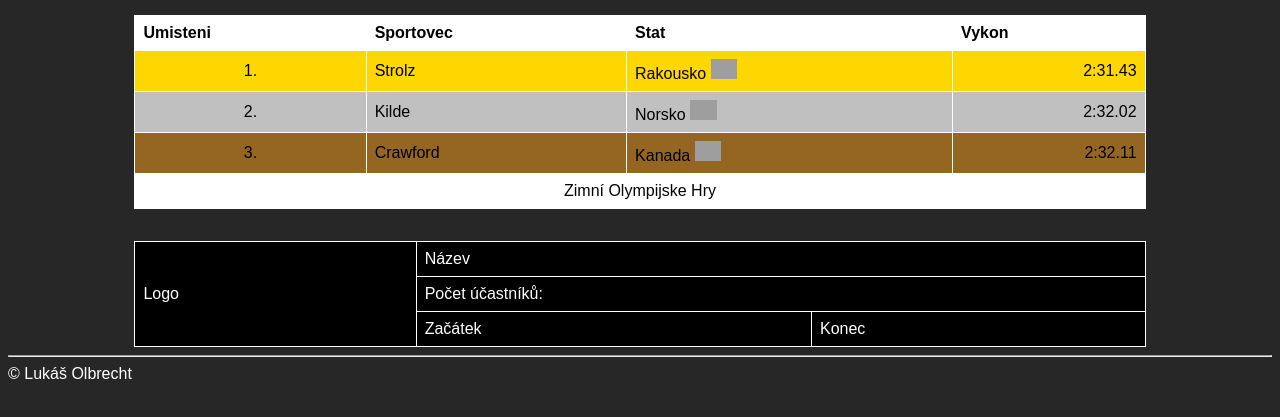
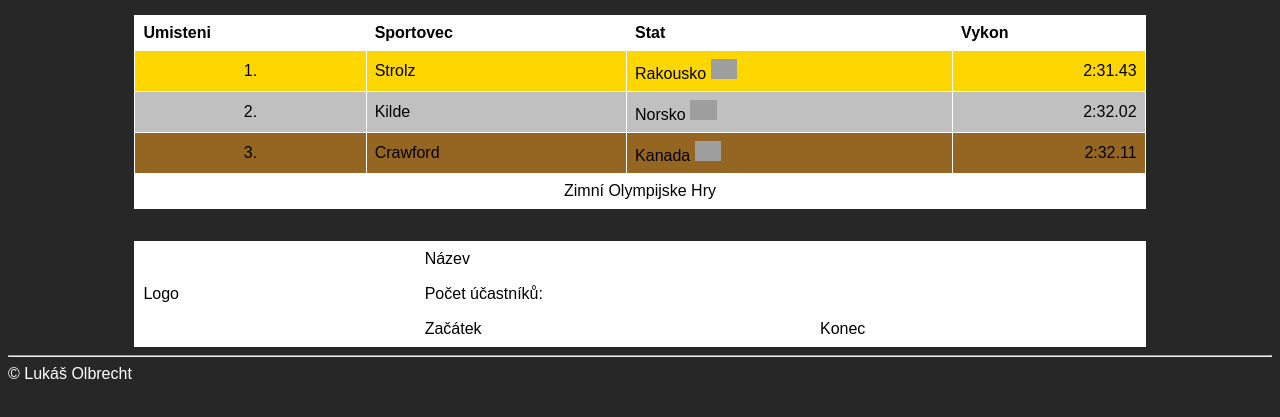
Before and after one commit to lucky295nest/tabulkaolimpijskehry, a plain HTML site: page index.html in a window 1280 px wide. Shown: the part 205-622 px from the top of the page. Drawn offline with Linux system fonts and the light colour scheme; grey boxes are pictures that could not be loaded.

Commit message:
Update index.html

```diff
--- a/index.html
+++ b/index.html
@@ -51,7 +51,7 @@
             </tfoot>
         </table>
 
-        <table style="background-color: black; color:white">
+        <table style="background-color: white; color:black">
             <tr>
                 <td rowspan="3">Logo</td>
                 <td colspan="2">Název</td>
```
